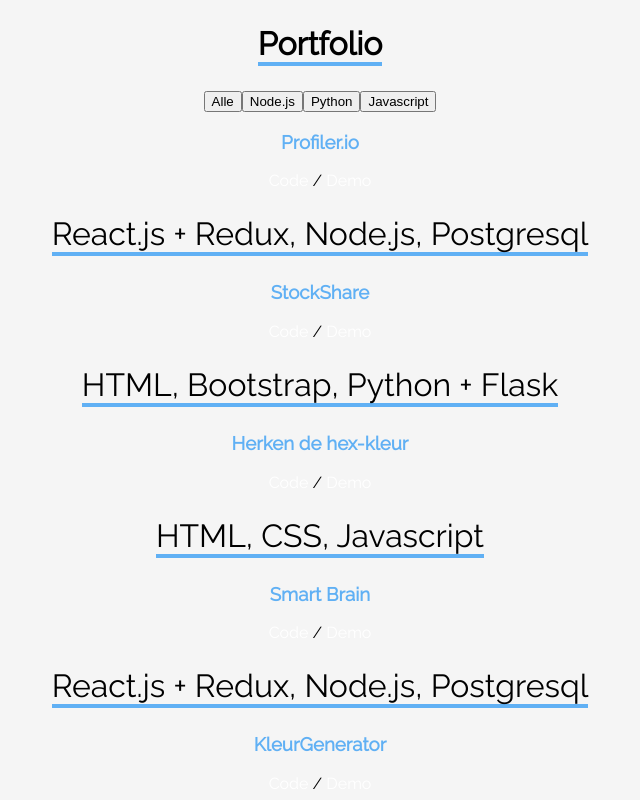
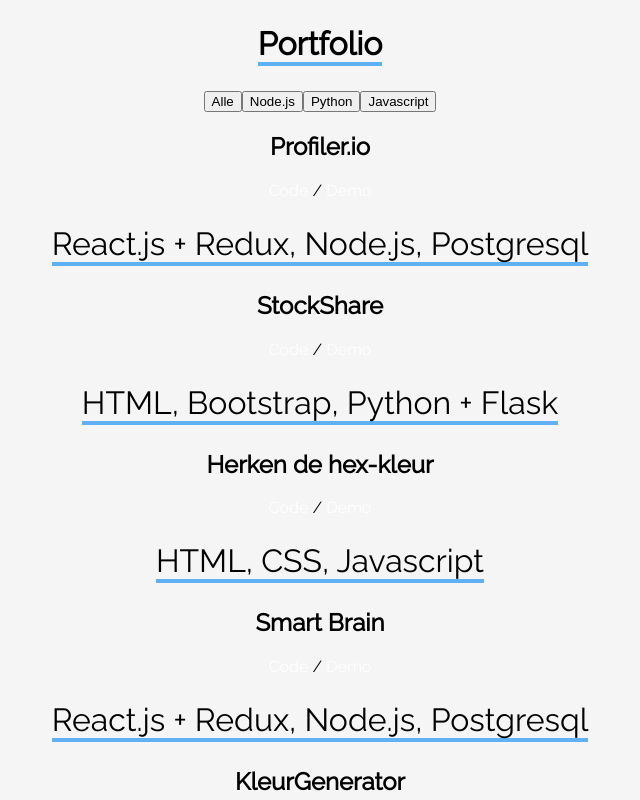
Before and after one commit to Devairways/portfolio, a website built with Parcel: page index.html in a window 1280 px wide. Shown: the part 2920-3720 px from the top of the page, without its empty margins (320-960 px from the left). Built offline with nearby package versions, Linux system fonts and the light colour scheme.

Commit message:
update styling

```diff
--- a/css/css2.css
+++ b/css/css2.css
@@ -97,6 +97,7 @@
 	margin:5px;
 }
 .hover{
+	color: #64b0f4;
 	padding-top: 15px;
     z-index: 2;
     opacity: 0;
--- a/index.html
+++ b/index.html
@@ -179,7 +179,7 @@
 			<div class="kaartLijst" data-scroll="offset(0,50px) toggle(.opAnim, .invisible) offset(0,200px) once">
 				<div class="kaart" id="profiler">
 					<div class="hover">
-						<h3>Profiler.io</h3>
+						<h2>Profiler.io</h2>
 						<div class="portBtn">
 							<a href="https://github.com/Devairways/kleurspel">Code</a> / <a href="https://happy-panini-8ba21e.netlify.com">Demo</a>
 						</div>
@@ -189,7 +189,7 @@
 				</div>
 				<div class="kaart" id="financeGame">
 					<div class="hover">
-						<h3>StockShare</h3>
+						<h2>StockShare</h2>
 						<div class="portBtn">
 							<a href="">Code</a> / <a href="">Demo</a>
 						</div>
@@ -198,7 +198,7 @@
 				</div>
 				<div class="kaart" id="kleurspel">
 					<div class="hover">
-						<h3>Herken de hex-kleur</h3>
+						<h2>Herken de hex-kleur</h2>
 						<div class="portBtn">
 							<a href="https://github.com/Devairways/kleurspel">Code</a> / <a href="https://happy-panini-8ba21e.netlify.com">Demo</a>
 						</div>
@@ -207,7 +207,7 @@
 				</div>
 				<div class="kaart mob" id="gezichtsherkenning">
 					<div class="hover">
-						<h3>Smart Brain</h3>
+						<h2>Smart Brain</h2>
 						<div class="portBtn">
 							<a href="">Code</a> / <a href="https://gezichtsherkenning.herokuapp.com/">Demo</a>
 						</div>
@@ -216,7 +216,7 @@
 				</div>
 				<div class="kaart mob" id="KleurKiezer">
 					<div class="hover">
-						<h3>KleurGenerator</h3>
+						<h2>KleurGenerator</h2>
 						<div class="portBtn">
 							<a href="">Code</a> / <a href="">Demo</a>
 						</div>
```
